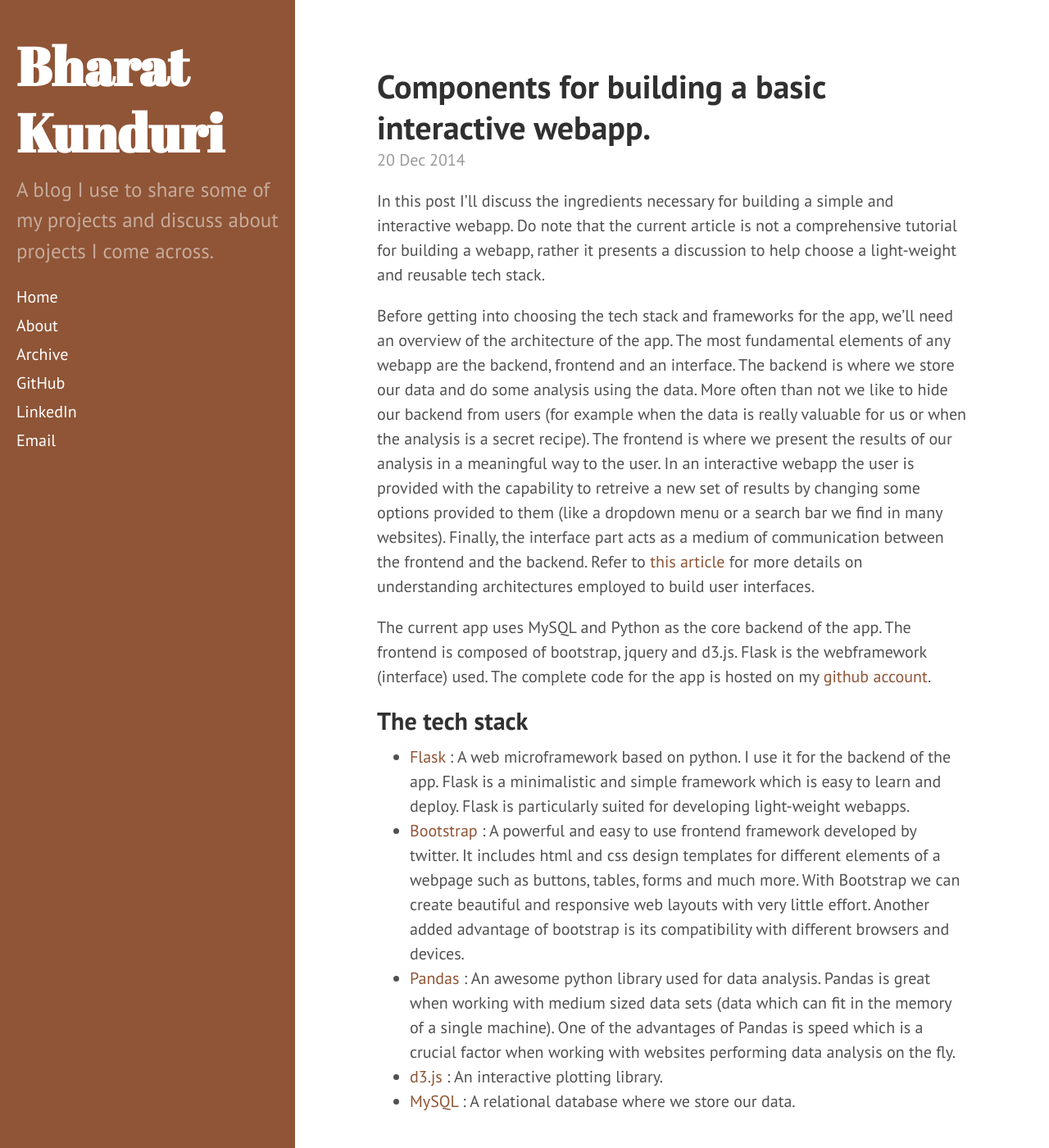
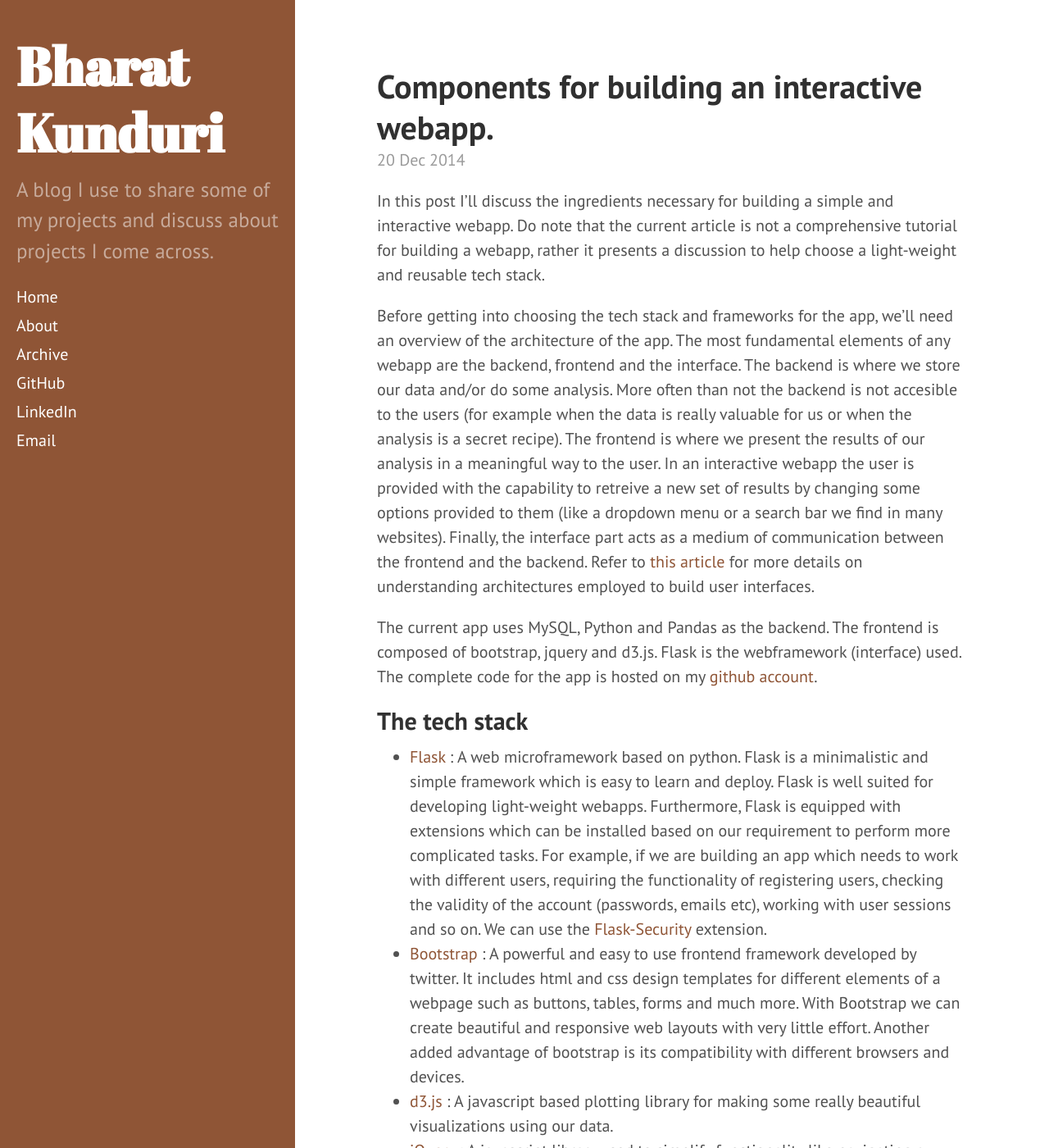
Before and after one commit to bharatreddy/bharatreddy.github.io, a Jekyll site: the page built from _posts/2014-12-20-webapp-comps.md, in a window 1280 px wide and 1400 px high. Shown: the whole window at 82% size. Built offline with Jekyll 4.4.1, drawn with Linux system fonts in a browser that asks for light colours; Markdown is read by kramdown in place of the engine named in the settings; some of the changed text lies outside the part shown.

Commit message:
more det webapp

```diff
--- a/_posts/2014-12-20-webapp-comps.md
+++ b/_posts/2014-12-20-webapp-comps.md
@@ -1,18 +1,20 @@
 ---
 layout: post
-title: Components for building a basic interactive webapp.
+title: Components for building an interactive webapp.
 ---
 
 In this post I'll discuss the ingredients necessary for building a simple and interactive webapp. Do note that the current article is not a comprehensive tutorial for building a webapp, rather it presents a discussion to help choose a light-weight and reusable tech stack.
 
-Before getting into choosing the tech stack and frameworks for the app, we'll need an overview of the architecture of the app. The most fundamental elements of any webapp are the backend, frontend and an interface. The backend is where we store our data and do some analysis using the data. More often than not we like to hide our backend from users (for example when the data is really valuable for us or when the analysis is a secret recipe). The frontend is where we present the results of our analysis in a meaningful way to the user. In an interactive webapp the user is provided with the capability to retreive a new set of results by changing some options provided to them (like a dropdown menu or a search bar we find in many websites). Finally, the interface part acts as a medium of communication between the frontend and the backend. Refer to [this article](http://en.wikipedia.org/wiki/Model%E2%80%93view%E2%80%93controller) for more details on understanding architectures employed to build user interfaces.
+Before getting into choosing the tech stack and frameworks for the app, we'll need an overview of the architecture of the app. The most fundamental elements of any webapp are the backend, frontend and the interface. The backend is where we store our data and/or do some analysis. More often than not the backend is not accesible to the users (for example when the data is really valuable for us or when the analysis is a secret recipe). The frontend is where we present the results of our analysis in a meaningful way to the user. In an interactive webapp the user is provided with the capability to retreive a new set of results by changing some options provided to them (like a dropdown menu or a search bar we find in many websites). Finally, the interface part acts as a medium of communication between the frontend and the backend. Refer to [this article](http://en.wikipedia.org/wiki/Model%E2%80%93view%E2%80%93controller) for more details on understanding architectures employed to build user interfaces.
 
-The current app uses MySQL and Python as the core backend of the app. The frontend is composed of bootstrap, jquery and d3.js. Flask is the webframework (interface) used. The complete code for the app is hosted on my [github account](https://github.com/bharatreddy/cricstats).
+The current app uses MySQL, Python and Pandas as the backend. The frontend is composed of bootstrap, jquery and d3.js. Flask is the webframework (interface) used. The complete code for the app is hosted on my [github account](https://github.com/bharatreddy/cricstats).
 
 ## The tech stack
 
-- [Flask](http://flask.pocoo.org/) : A web microframework based on python. I use it for the backend of the app. Flask is a minimalistic and simple framework which is easy to learn and deploy. Flask is particularly suited for developing light-weight webapps.
+- [Flask](http://flask.pocoo.org/) : A web microframework based on python. Flask is a minimalistic and simple framework which is easy to learn and deploy. Flask is well suited for developing light-weight webapps. Furthermore, Flask is equipped with extensions which can be installed based on our requirement to perform more complicated tasks. For example, if we are building an app which needs to work with different users, requiring the functionality of registering users, checking the validity of the account (passwords, emails etc), working with user sessions and so on. We can use the [Flask-Security](https://pythonhosted.org/Flask-Security/) extension.
 - [Bootstrap](http://getbootstrap.com/) : A powerful and easy to use frontend framework developed by twitter. It includes html and css design templates for different elements of a webpage such as buttons, tables, forms and much more. With Bootstrap we can create beautiful and responsive web layouts with very little effort. Another added advantage of bootstrap is its compatibility with different browsers and devices.
+- [d3.js](http://d3js.org/) : A javascript based plotting library for making some really beautiful visualizations using our data.
+- [jQuery](http://jquery.com/) : A javascript library used to simplify functionality like navigating a document, working with [DOM](http://en.wikipedia.org/wiki/Document_Object_Model), creating animations, and develop [Ajax programs](http://en.wikipedia.org/wiki/Ajax_(programming)).
+- [Python](https://www.python.org/) : A powerful and widely used scripting language. Here we use it in the backend.
 - [Pandas](http://pandas.pydata.org/) : An awesome python library used for data analysis. Pandas is great when working with medium sized data sets (data which can fit in the memory of a single machine). One of the advantages of Pandas is speed which is a crucial factor when working with websites performing data analysis on the fly.
-- [d3.js](http://d3js.org/) : An interactive plotting library.
-- [MySQL](http://www.mysql.com/) : A relational database where we store our data.
+- [MySQL](http://www.mysql.com/) : A relational database where we store our data. However, depending on the application (especially if the data is unstructured) [MongoDB](http://www.mongodb.org) can also be used.
```
